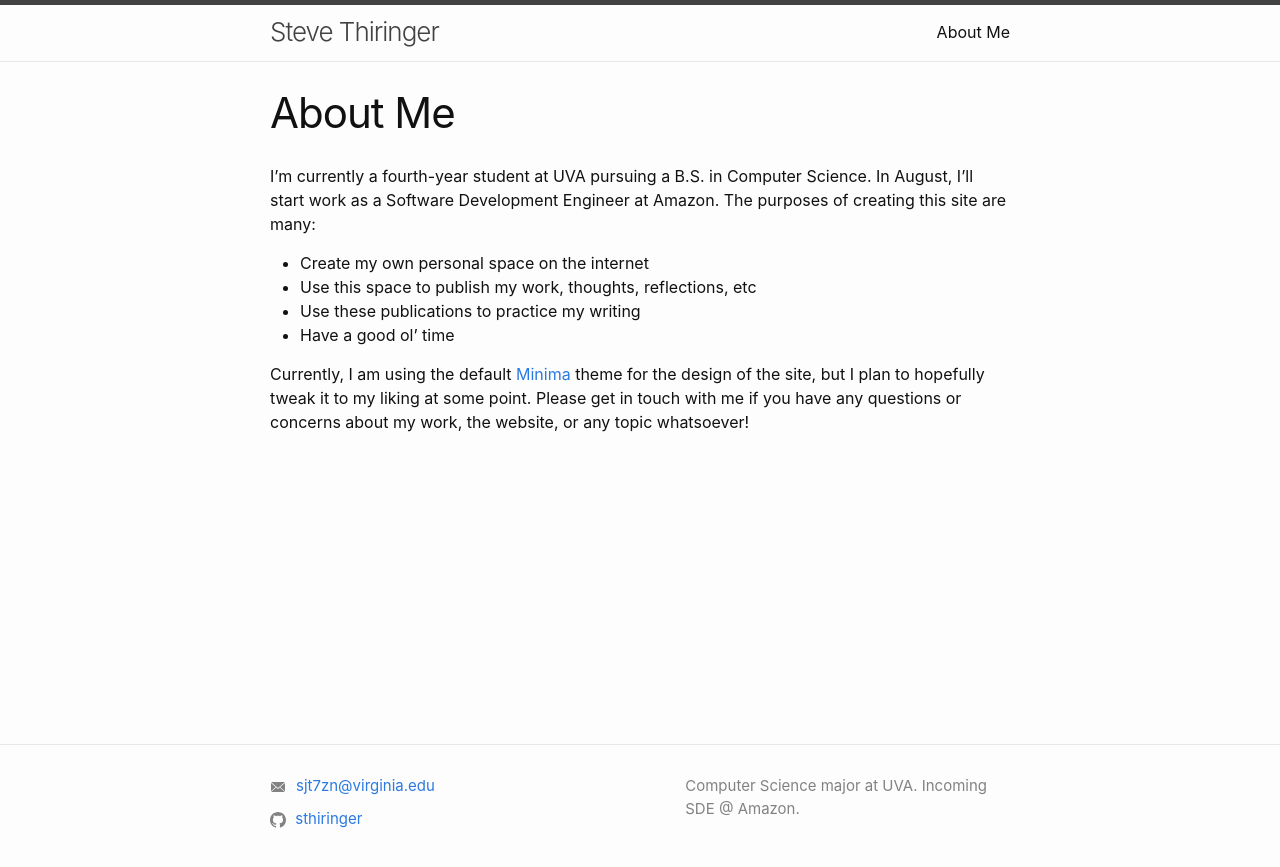
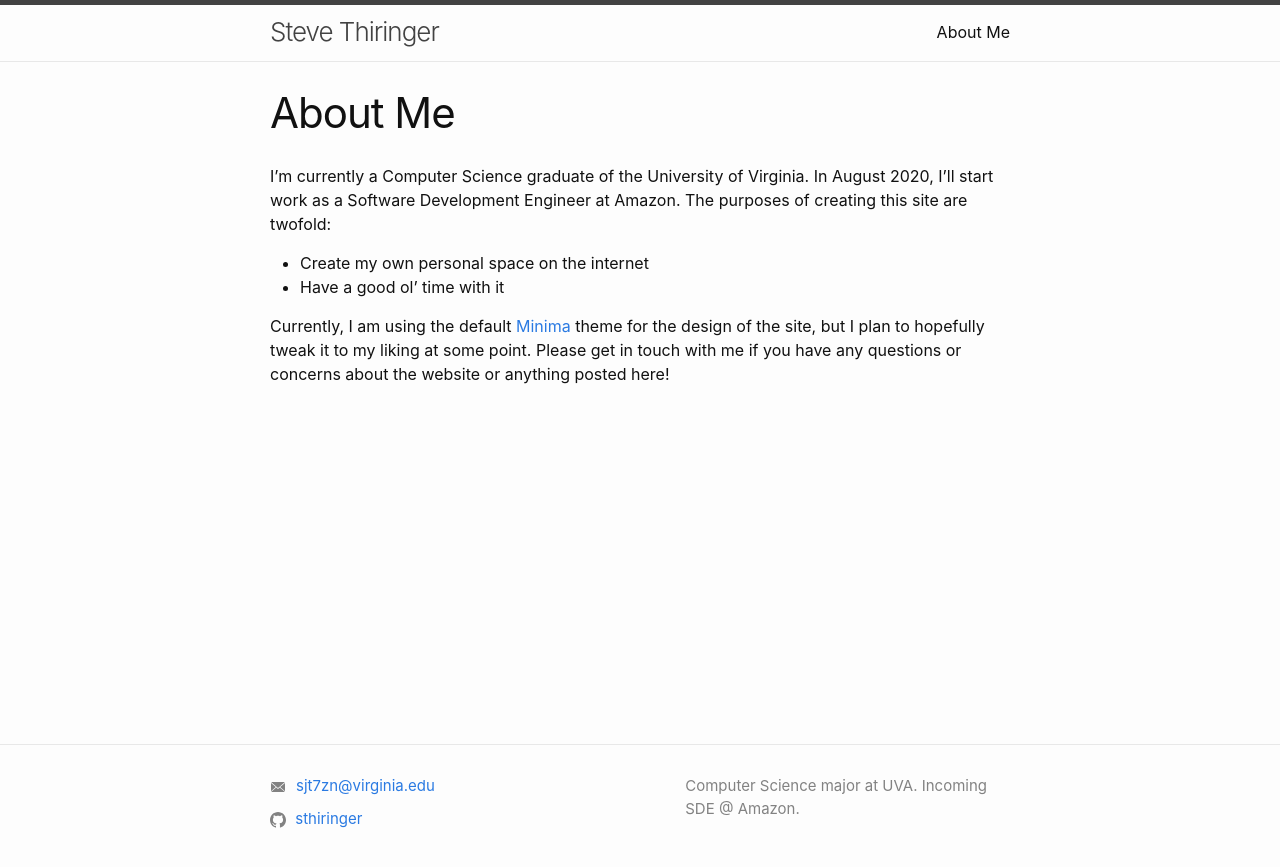
Before and after one commit to sthiringer/sthiringer.github.io, a Jekyll site: the page built from about.markdown, in a window 1280 px wide. Shown: the top 867 px of the page. Built offline with Jekyll 4.4.1, drawn with Linux system fonts in a browser that asks for light colours.

Commit message:
Update about.markdown

```diff
--- a/about.markdown
+++ b/about.markdown
@@ -4,12 +4,10 @@ title: About Me
 permalink: /about/
 ---
 
-I'm currently a fourth-year student at UVA pursuing a B.S. in Computer Science. In August, I'll start work as a Software Development Engineer at Amazon.
-The purposes of creating this site are many:
+I'm currently a Computer Science graduate of the University of Virginia. In August 2020, I'll start work as a Software Development Engineer at Amazon.
+The purposes of creating this site are twofold:
 
 - Create my own personal space on the internet
-- Use this space to publish my work, thoughts, reflections, etc
-- Use these publications to practice my writing
-- Have a good ol' time
+- Have a good ol' time with it
 
-Currently, I am using the default [Minima](https://github.com/jekyll/minima/) theme for the design of the site, but I plan to hopefully tweak it to my liking at some point. Please get in touch with me if you have any questions or concerns about my work, the website, or any topic whatsoever!
+Currently, I am using the default [Minima](https://github.com/jekyll/minima/) theme for the design of the site, but I plan to hopefully tweak it to my liking at some point. Please get in touch with me if you have any questions or concerns about the website or anything posted here!
```
